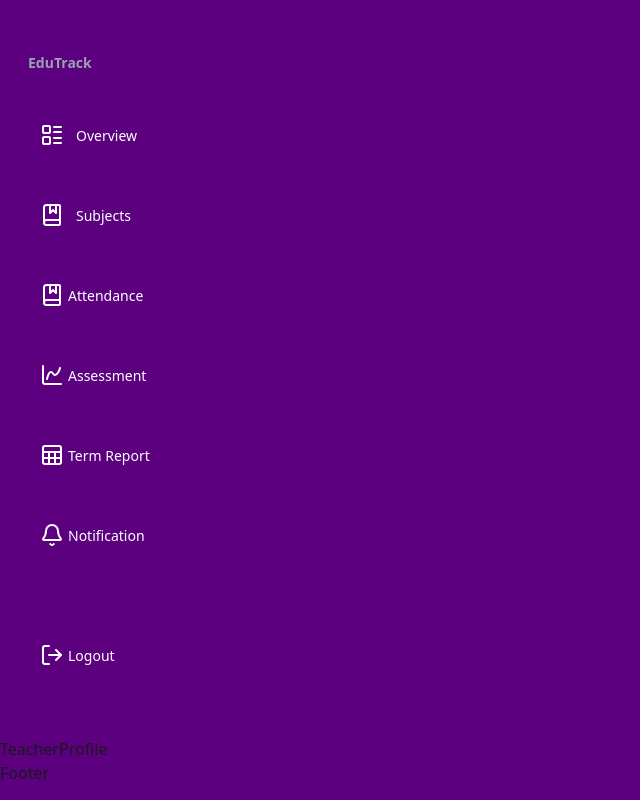
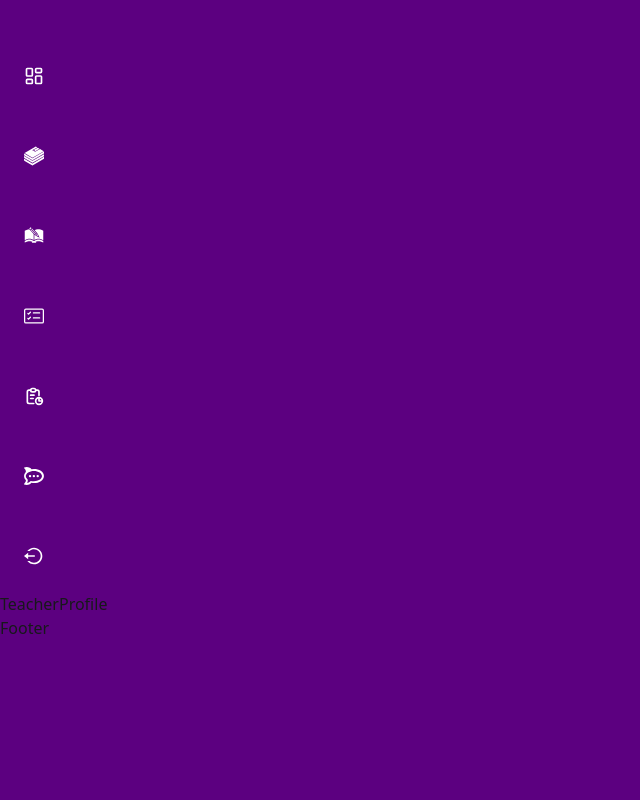
Before and after one commit to RuthNyankum/EduTrack, a React (Vite) app: page /teacher/teacher-profile in a window 1280 px wide. Shown: the whole page, without its empty margins (0-640 px from the left). Built offline with nearby package versions, Linux system fonts and the light colour scheme.

Commit message:
responsiveness in dashnoard

```diff
--- a/src/components/Sidebar.jsx
+++ b/src/components/Sidebar.jsx
@@ -6,144 +6,43 @@ import {
   Bell,
   LogOut,
 } from "lucide-react";
+import { useState } from "react";
 import { NavLink } from "react-router";
+import SIDEBAR from "./reusableSideBar";
 
-const Sidebar = ({ isOpen }) => {
+const Sidebar = ({ isExpand }) => {
+
   return (
    <div
-      className={`
-        ${isOpen ? "block" : "hidden"}
-        md:block
-        fixed md:relative
-        top-[5.5rem] md:top-0 left-0 z-40
-        h-[90vh] md:h-full
-        w-64
-        bg-[#5C0080]
-        text-white
-        transition-all duration-300
-                rounded-b-xl md:rounded-none
+      className={` text-white h-full transition-all duration-300
+      fixed md:relative top-[5.5rem] md:top-0 left-0 z-40
+      ${isExpand ? "w-64" : "w-20"} rounded-b-xl md:rounded-none`}
+    >
 
-      `}
-    >
+<div>
   <ul className="menu font-[var(--font-poppins)] text-white rounded-box w-full p-4">
-        <li className="menu-title my-7 text-gray-400 hidden md:block">EduTrack</li>
-        <li className="mb-7 rounded-full">
-          <NavLink to="/parent/dashboard">
-            {({ isActive }) => (
-              <span
-                className={`flex items-center w-52 h-[2.5rem] gap-1 rounded-full px-3 ${
+    {SIDEBAR.map((item, index) => (
+      <li key={index}>
+        <NavLink
+          to={item.link}
+          className={({ isActive }) =>
+            `flex items-center w-52 h-[2.5rem] gap-4 rounded-full px-2 mt-10 ${
               isActive
                 ? "bg-white text-[var(--color-primary)]"
-                    : " hover:bg-white hover:text-[var(--color-primary)]"
-                }`}
+                : "hover:bg-white hover:text-[var(--color-primary)]"
+            }`
+          }
        >
-                <LayoutList className="mr-2" />
-                Overview
-              </span>
-            )}
+        <span className="text-xl font-extrabold">{item.icon}</span>
+                {/* <Icon className="text-xl" /> */}
+                {isExpand && <span className="whitespace-nowrap ">{item.name}</span>}
               </NavLink>
       </li>
-
-        <li className="mb-7 rounded-full">
-          <NavLink to="/parent/subject">
-            {({ isActive }) => (
-              <span
-                className={`flex items-center w-52 h-[2.5rem] gap-1 rounded-full px-3 ${
-                  isActive
-                    ? "bg-white text-[var(--color-primary)]"
-                    : " hover:bg-white hover:text-[var(--color-primary)]"
-                }`}
-              >
-                <BookMarked className="mr-2" />
-                Subjects
-              </span>
-            )}
-          </NavLink>
-        </li>
+    ))}
+  </ul>
+</div>
 
 
-        <li className="mb-7 hover:bg-white hover:text-[var(--color-primary)] rounded-full">
-          <NavLink to="/parent/attendance">
-           {({ isActive }) => (
-              <span
-                className={`flex items-center w-52 h-[2.5rem] gap-1 rounded-full px-3 ${
-                  isActive
-                    ? "bg-white text-[var(--color-primary)]"
-                    : " hover:bg-white hover:text-[var(--color-primary)]"
-                }`}
-              >
-            <BookMarked />
-            Attendance
-            </span>
-           )}
-          </NavLink>
-        </li>
-        <li className="mb-7 hover:bg-white hover:text-[var(--color-primary)] rounded-full">
-          <NavLink to="/parent/assessment">
-        {({ isActive }) => (
-              <span
-                className={`flex items-center w-52 h-[2.5rem] gap-1 rounded-full px-3 ${
-                  isActive
-                    ? "bg-white text-[var(--color-primary)]"
-                    : " hover:bg-white hover:text-[var(--color-primary)]"
-                }`}
-              >
-            <ChartSpline />
-            Assessment
-            </span>
-        )}
-          </NavLink>
-        </li>
-        <li className="mb-7 hover:bg-white hover:text-[var(--color-primary)] rounded-full">
-          <NavLink to="/parent/term-report">
-           {({ isActive }) => (
-              <span
-                className={`flex items-center w-52 h-[2.5rem] gap-1 rounded-full px-3 ${
-                  isActive
-                    ? "bg-white text-[var(--color-primary)]"
-                    : " hover:bg-white hover:text-[var(--color-primary)]"
-                }`}
-              >
-            <Sheet />
-            Term Report
-            </span>
-           )}
-          </NavLink>
-        </li>
-
-        <li className="mb-7 hover:bg-white hover:text-[var(--color-primary)] rounded-full">
-          <NavLink to="/parent/chat">
-           {({ isActive }) => (
-              <span
-                className={`flex items-center w-52 h-[2.5rem] gap-1 rounded-full px-3 ${
-                  isActive
-                    ? "bg-white text-[var(--color-primary)]"
-                    : " hover:bg-white hover:text-[var(--color-primary)]"
-                }`}
-              >
-            <Bell />
-            Notification
-            </span>
-              )}
-          </NavLink>
-        </li>
-        <li className="my-10 hover:bg-white hover:text-[var(--color-primary)] rounded-full">
-          <NavLink to="/login">
-           {({ isActive }) => (
-              <span
-                className={`flex items-center w-52 h-[2.5rem] gap-1 rounded-full px-3 ${
-                  isActive
-                    ? "bg-white text-[var(--color-primary)]"
-                    : " hover:bg-white hover:text-[var(--color-primary)]"
-                }`}
-              >
-            <LogOut />
-            Logout
-            </span>
-           )}
-          </NavLink>
-        </li>
-      </ul>
     </div>
   );
 };
--- /dev/null
+++ b/src/components/reusableSideBar.jsx
@@ -0,0 +1,50 @@
+import { BsCardChecklist } from "react-icons/bs";
+import { FaRocketchat } from "react-icons/fa";
+import { GiArchiveRegister } from "react-icons/gi";
+import { LuLayoutDashboard } from "react-icons/lu";
+import { RiLogoutCircleLine } from "react-icons/ri";
+import { SiBookstack } from "react-icons/si";
+import { TbReport } from "react-icons/tb";
+
+const SIDEBAR = [
+
+{
+    link: "/parent/dashboard",
+    name: "Overview",
+    icon: <LuLayoutDashboard/>,
+
+},
+
+{
+    link: "/parent/subject",
+    name: "Subjects" ,
+    icon: <SiBookstack/> ,
+},
+
+{
+    link: "/parent/attendance",
+    name: "Attendance" ,
+    icon: <GiArchiveRegister/> ,
+},
+{
+    link: "/parent/assessment",
+    name: "Assessment" ,
+    icon: <BsCardChecklist/> ,
+},
+{
+    link: "/parent/term-report",
+    name: "Term Report" ,
+    icon: <TbReport/> ,
+},
+{
+    link: "/parent/chat",
+    name: "Chat" ,
+    icon: <FaRocketchat/> ,
+},
+{
+    link: "/parent/login",
+    name: "Logout" ,
+    icon: <RiLogoutCircleLine/> ,
+},
+];
+export default SIDEBAR;
--- a/src/layout/ParentLayout.jsx
+++ b/src/layout/ParentLayout.jsx
@@ -1,51 +1,42 @@
-import { useState } from 'react';
-import { Outlet } from 'react-router';
-import Sidebar from '../components/Sidebar';
-import { Menu } from 'lucide-react';
+import { useState } from "react";
+import { Outlet } from "react-router";
+import Sidebar from "../components/Sidebar";
+import { Menu } from "lucide-react";
+import { MdMenuOpen } from "react-icons/md";
+import { HiOutlineMenu } from "react-icons/hi";
 
 const ParentLayout = () => {
-  const [isSidebarOpen, setIsSidebarOpen] = useState(false);
+  const [isExpand, setIsExpand] = useState(false);
+  const toggleMenu = () => setIsExpand((prev) => !prev);
 
   return (
-    <div className="parent-layout         bg-[#5C0080]   min-h-screen">
-      {/* Hamburger Menu - only visible on small screens */}
-        {/* Mobile Top Bar */}
-      <div className="md:hidden flex justify-between items-center px-4 pt-4">
-        <span className="text-white font-semibold text-lg">EduTrack</span>
-        <button
-          onClick={() => setIsSidebarOpen(!isSidebarOpen)}
-          className="bg-[var(--color-primary)] text-white p-2 rounded"
-        >
-          <Menu />
-        </button>
+    <div className="parent-layout   bg-[var(-- --color-primaryPurple)] min-h-screen ">
+      <div className="py-4 flex gap-5 px-5">
+        <span className="text-white text-center font-semibold text-lg   ">
+          EduTrack
+        </span>
+        <div className="flex  text-4xl">
+
+
+          <button onClick={toggleMenu} className="text-white  cursor-pointer">
+            <span>{isExpand ? <HiOutlineMenu /> : <MdMenuOpen />}</span>
+
+
+          </button>
+        </div>
       </div>
+      <hr className="border-t-1  border-white " />
 
-      <div className="main-content flex relative h-screen overflow-hidden">
-        {/* Sidebar */}
-        <Sidebar isOpen={isSidebarOpen} />
+
+
+      <div className="main-content flex relative h-screen">
+             <Sidebar isExpand={isExpand} />
 
         {/* Main content */}
-        <main
-          className={`
-            content-area
-            absolute
-            z-10
-            top-8
-            left-4
-            right-4
-            bottom-4
-            bg-white
-            rounded-2xl
-            p-4
-            overflow-y-auto
-            transition-all
-            duration-300
-            w-[calc(100vw-2rem)]
-            md:left-[14rem]
-            md:w-[calc(100vw-15rem-2rem)]
-            lg:left-[16rem]
-            lg:w-[calc(100vw-17rem-2rem)]
-          `}
+       <main
+          className={`absolute z-10 top-4 bottom-4 right-4 bg-white
+            rounded-2xl p-4 overflow-y-auto transition-all duration-300
+            ${isExpand ? "left-[16rem] w-[calc(100vw-17rem-2rem)]" : "left-[5rem] w-[calc(100vw-6rem-2rem)]"}`}
         >
           <Outlet />
         </main>
```
Also changed, not shown: 1 other file (tests, documents, lock files or other folders). Lines whose indentation alone changed are shown as unchanged.
